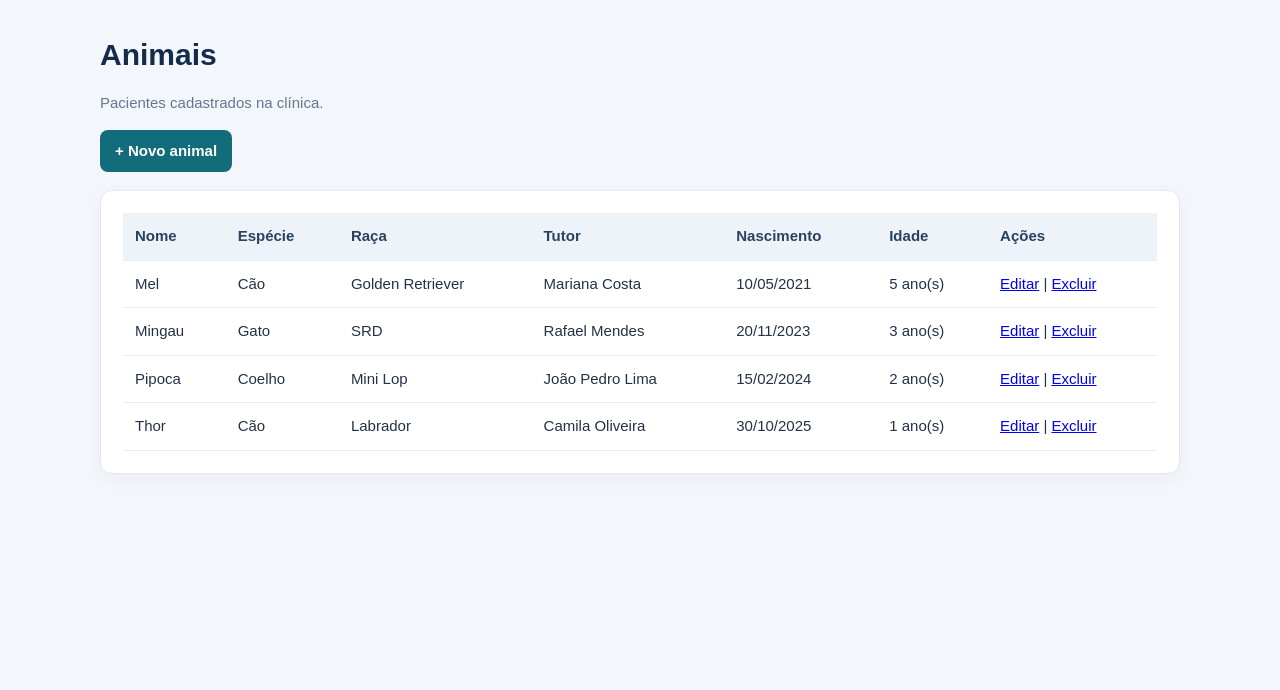
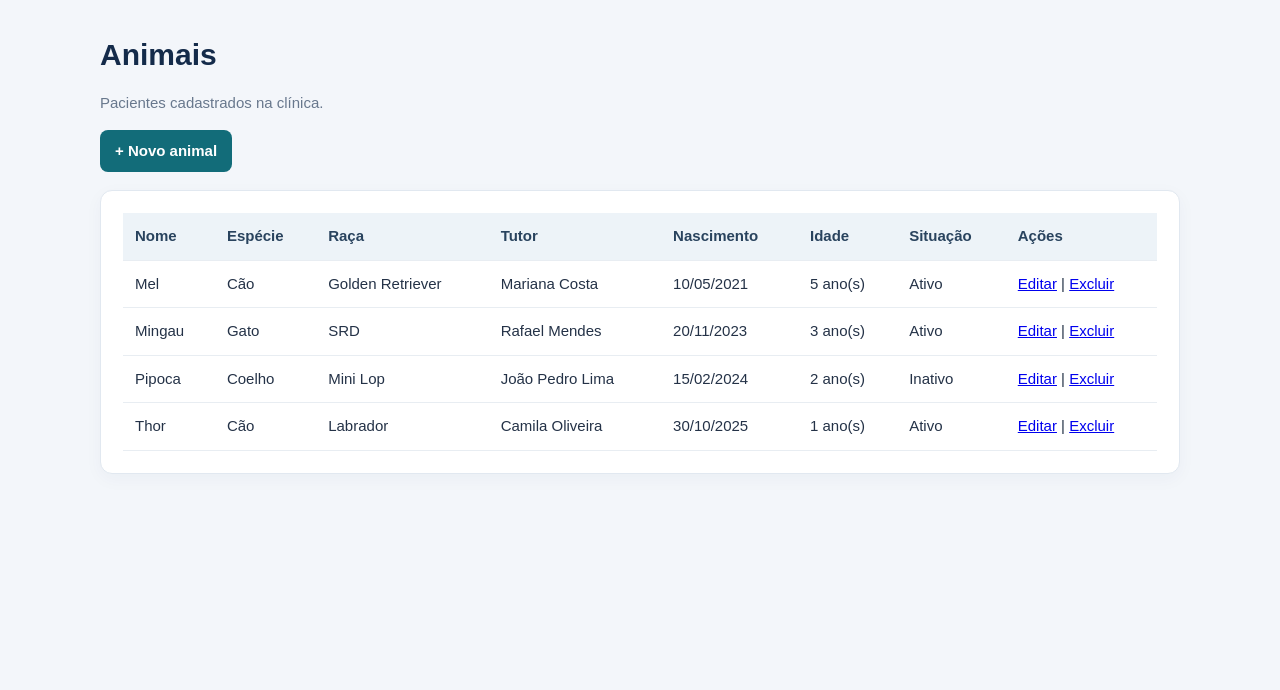
Before and after one commit to amandaluise14/vetcare_manutencao_djeniffer, a PHP site: page /animais/index.php in a window 1280 px wide. Shown: the part 65-755 px from the top of the page. Run offline with PHP 8.4, Linux system fonts and the light colour scheme; a user stored in the database is signed in; data comes from the database, SQL or seed files in the repository.

Commit message:
fix - foi corrigido o chamado 0009 - referente a mostragem da situação na listagem de animais.

```diff
--- a/animais/index.php
+++ b/animais/index.php
@@ -55,6 +55,7 @@ include __DIR__ . '/../includes/header.php';
             <th>Tutor</th>
             <th>Nascimento</th>
             <th>Idade</th>
+            <th>Situação</th>
             <th>Ações</th>
         </tr>
 
@@ -83,7 +84,9 @@ include __DIR__ . '/../includes/header.php';
                 </td>
 
                 <td><?= $idade ?> ano(s)</td>
-
+                <td>
+                    <?= $r['ativo'] ? 'Ativo' : 'Inativo' ?>
+                </td>
                 <td>
                     <a href="form.php?id=<?= $r['id'] ?>">Editar</a> |
 
```
